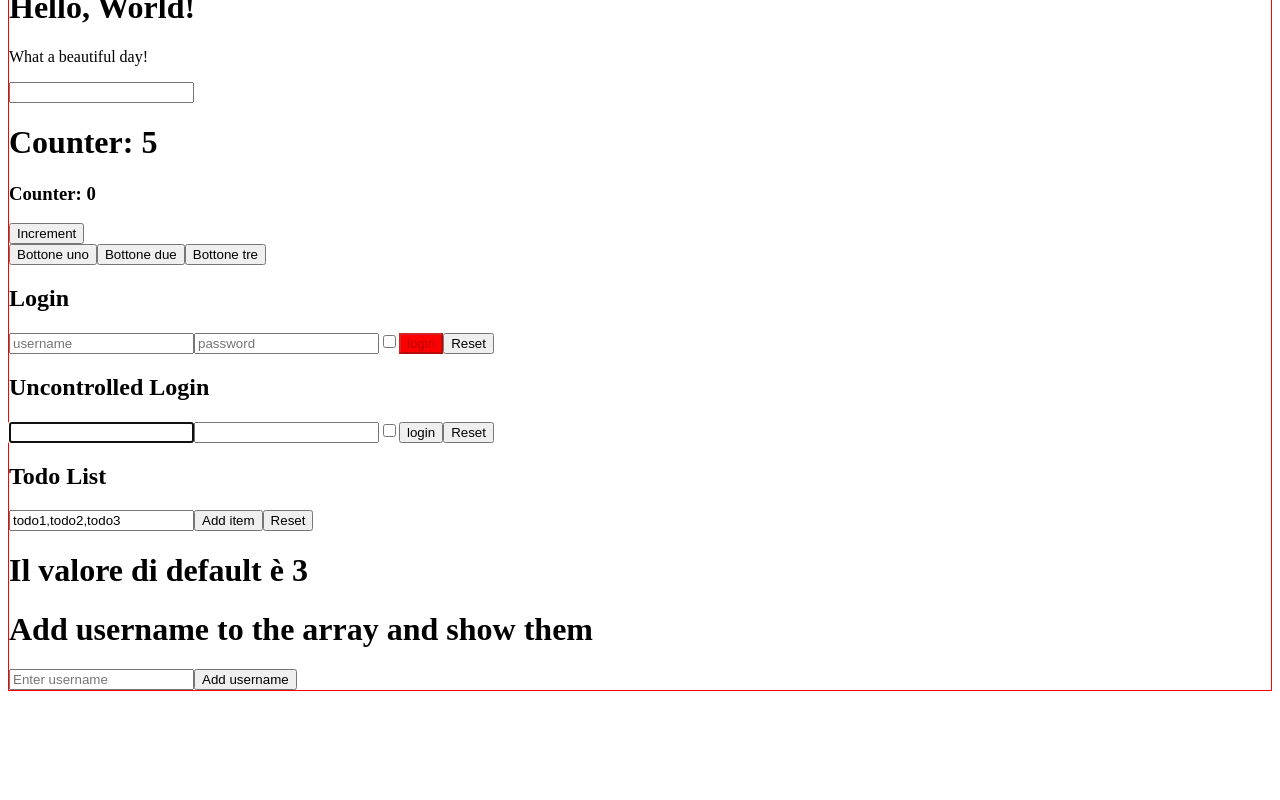
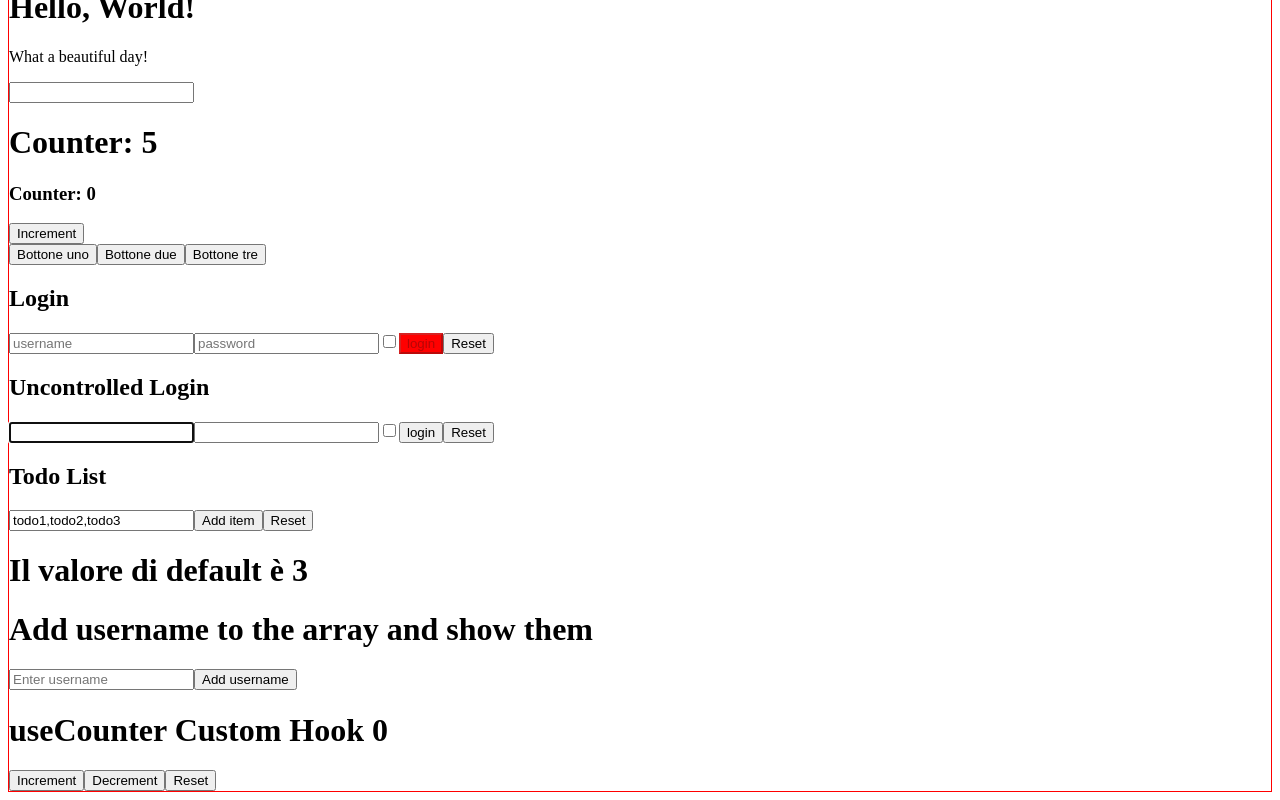
Before and after one commit to AlessioSatta/react-exercises, a React (Create React App) app in the folder my-app/: page / in a window 1280 px wide. Shown: the part 177-977 px from the top of the page. Before the commit the page ends 876 px from the top, so only its background shows below. Built offline with nearby package versions, Linux system fonts and the light colour scheme; no server answers.

Commit message:
feat: add CounterCustomHook component and useCounter

```diff
--- a/my-app/src/App.js
+++ b/my-app/src/App.js
@@ -13,6 +13,7 @@ import { Login } from './Login';
 import { Sum } from './Sum';
 import { TodoList } from './TodoList';
 import { UncontrolledLogin } from './UncontrolledLogin';
+import { CounterCustomHook } from './CounterCustomHook'
 
 const numbers = [1, 3, 5, 7, 9, 11]
 
@@ -48,6 +49,7 @@ export class App extends React.Component {
                         <Sum />
                         <GithubUser username='AlessioSatta'/>
                         <GithubUserList />
+                        <CounterCustomHook />
                     </Container>
                 </LanguageContext.Provider>
             </div>
--- /dev/null
+++ b/my-app/src/CounterCustomHook.js
@@ -0,0 +1,14 @@
+import { useCounter } from './useCounter';
+
+export function CounterCustomHook() {
+    const { count, Increment, Decrement, Reset } = useCounter(0)
+
+    return (
+        <div>
+            <h1>useCounter Custom Hook {count}</h1>
+            <button onClick={Increment}>Increment</button>
+            <button onClick={Decrement}>Decrement</button>
+            <button onClick={Reset}>Reset</button>
+        </div>
+    )
+}
--- /dev/null
+++ b/my-app/src/useCounter.js
@@ -0,0 +1,24 @@
+import { useState } from "react";
+
+export function useCounter() {
+    const [count, setCount] = useState(0)
+
+    function handleIncrement() {
+        setCount(c => c + 1)
+    }
+
+    function handleDecrement() {
+        setCount(c => c - 1)
+    }
+
+    function handleReset() {
+        setCount(0)
+    }
+
+    return {
+        count: count,
+        Increment: handleIncrement,
+        Decrement: handleDecrement,
+        Reset: handleReset
+    }
+}
```
